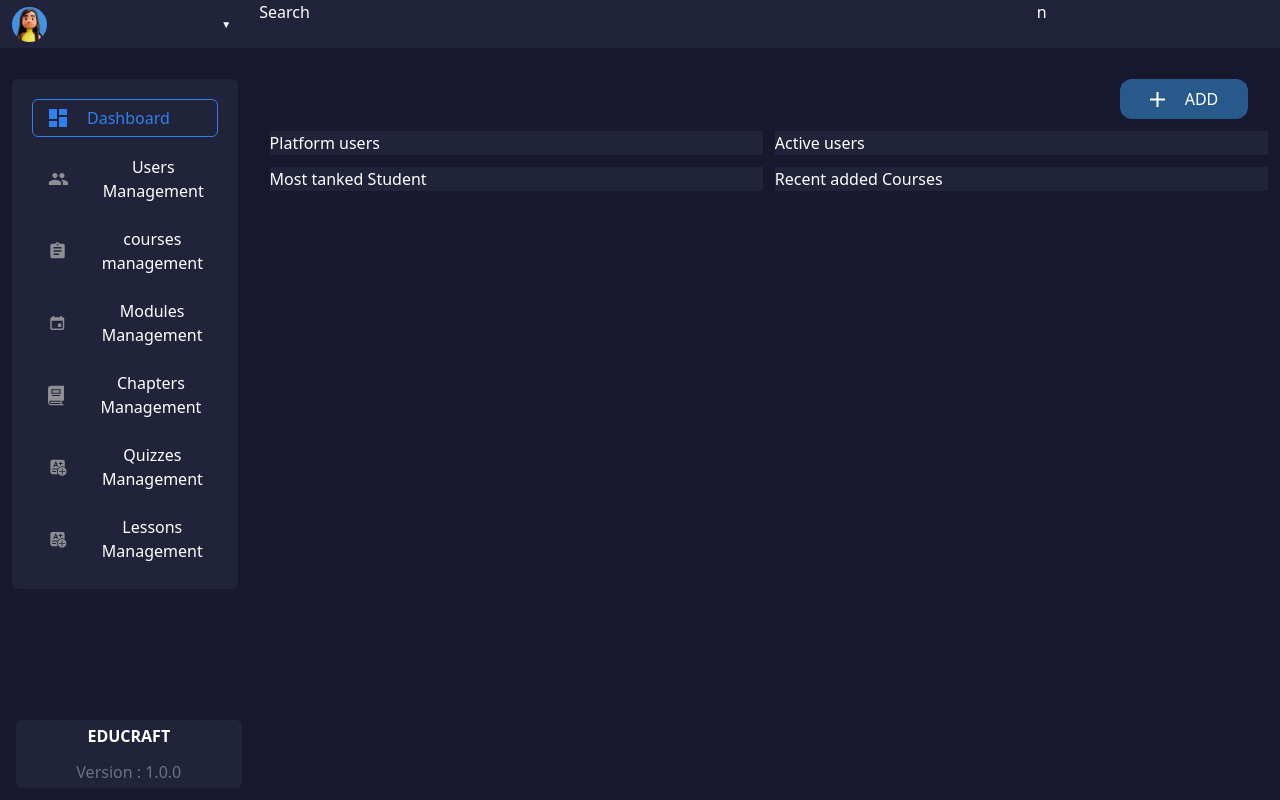
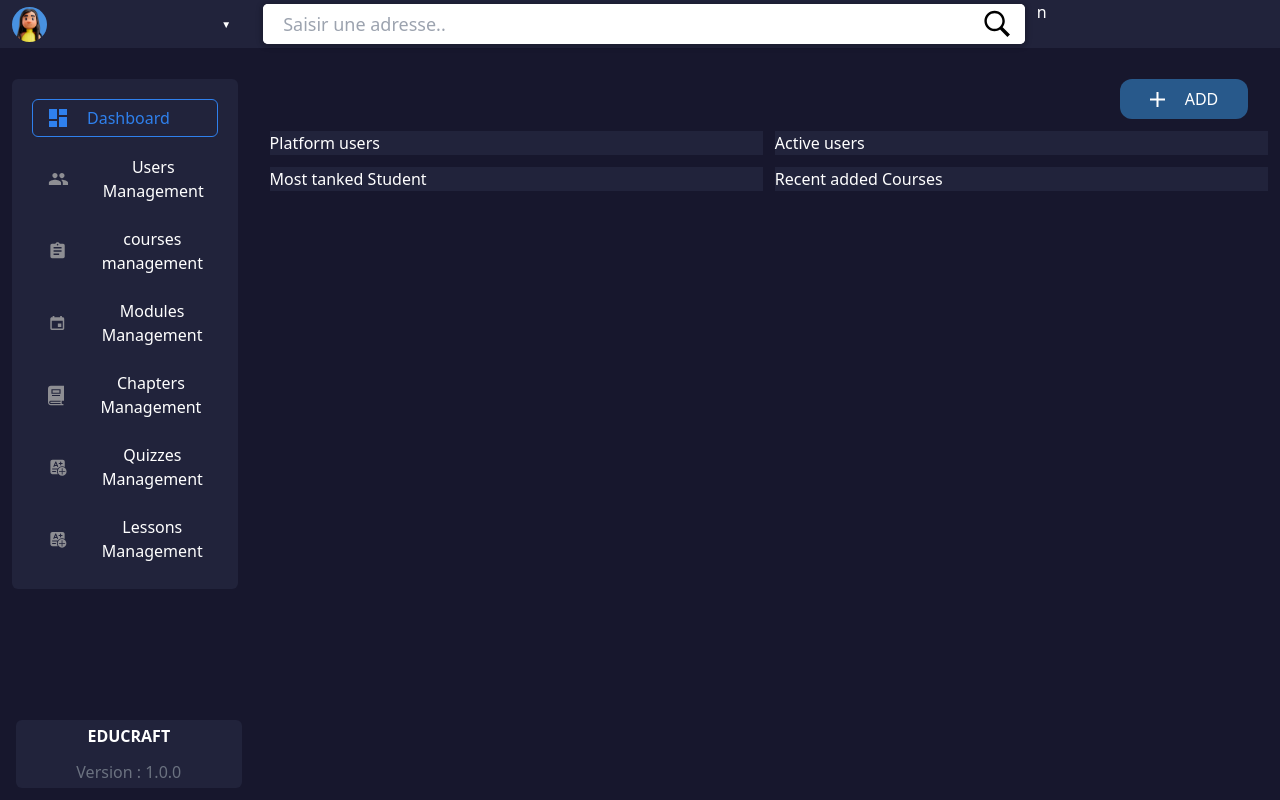
Before and after one commit to Hamza-El-Fahli/Educraft_Server, a Next.js app: page /dashboard in a window 1280 px wide. Built offline with nearby package versions, Linux system fonts and the light colour scheme.

Commit message:
wip: Header Component - add search bar

```diff
--- a/src/components/HeaderNav.tsx
+++ b/src/components/HeaderNav.tsx
@@ -3,6 +3,7 @@ import { useCurrentUser } from "@/hooks/useCurrentUser";
 import { useLogout } from "@/hooks/useLogout";
 import Image from "next/image";
 import { useRouter } from "next/navigation";
+import SearchComponent from "./SearchComponent";
 
 export default function HeaderNav({ activeView }: { activeView: string }) {
   const router = useRouter();
@@ -27,7 +28,7 @@ export default function HeaderNav({ activeView }: { activeView: string }) {
         </span>
         <span>▼</span>
       </div>
-      <div className="headerNav_search">Search</div>
+      <div className="headerNav_search"><SearchComponent /></div>
       <div className="headerNav_notification">n</div>
     </nav>
   );
--- /dev/null
+++ b/src/components/SearchComponent.tsx
@@ -0,0 +1,61 @@
+import React, { ChangeEvent, useState } from 'react';
+import './../styles/searchBar.css'; // Make sure to create and import the corresponding CSS file for styling
+
+const suggestions = [
+    "Channel", "CodingLab", "CodingNepal", "YouTube", "YouTuber", "YouTube Channel",
+    "Blogger", "Bollywood", "Vlogger", "Vehicles", "Facebook", "Freelancer",
+    "Facebook Page", "Designer", "Developer", "Web Designer", "Web Developer",
+    "Login Form in HTML & CSS", "How to learn HTML & CSS", "How to learn JavaScript",
+    "How to become Freelancer", "How to become Web Designer", "How to start Gaming Channel",
+    "How to start YouTube Channel", "What does HTML stand for?", "What does CSS stand for?"
+  ];
+
+  const SearchComponent: React.FC = () => {
+    const [searchText, setSearchText] = useState<string>('');
+    const [filteredSuggestions, setFilteredSuggestions] = useState<string[]>([]);
+
+    const handleInputChange = (event: ChangeEvent<HTMLInputElement>) => {
+      const userData = event.target.value;
+      setSearchText(userData);
+
+      if (userData) {
+        const filteredData = suggestions.filter((data) =>
+          data.toLowerCase().startsWith(userData.toLowerCase())
+        );
+        setFilteredSuggestions(filteredData);
+      } else {
+        setFilteredSuggestions([]);
+      }
+    };
+
+    const selectSuggestion = (suggestion: string) => {
+      setSearchText(suggestion);
+      setFilteredSuggestions([]);
+    };
+
+    return (
+      <div className="container relative h-10">
+        <div className={`searchInput m-1  ${filteredSuggestions.length > 0 ? 'active' : ''}`}>
+          <input
+            type="text"
+            placeholder="Saisir une adresse.."
+            value={searchText}
+            onChange={handleInputChange}
+            className='h-10 '
+          />
+          <div className="resultBox absolute bg-white w-full">
+            {filteredSuggestions.map((suggestion, index) => (
+              <li key={index} onClick={() => selectSuggestion(suggestion)}>
+                {suggestion}
+              </li>
+            ))}
+          </div>
+          <div className="icon p-1">
+            <svg  xmlns="http://www.w3.org/2000/svg"  viewBox="0 0 50 50" width="30px" height="30px"><path d="M 21 3 C 11.601563 3 4 10.601563 4 20 C 4 29.398438 11.601563 37 21 37 C 24.355469 37 27.460938 36.015625 30.09375 34.34375 L 42.375 46.625 L 46.625 42.375 L 34.5 30.28125 C 36.679688 27.421875 38 23.878906 38 20 C 38 10.601563 30.398438 3 21 3 Z M 21 7 C 28.199219 7 34 12.800781 34 20 C 34 27.199219 28.199219 33 21 33 C 13.800781 33 8 27.199219 8 20 C 8 12.800781 13.800781 7 21 7 Z"/></svg>
+          </div>
+        </div>
+      </div>
+    );
+  };
+
+  export default SearchComponent;
--- /dev/null
+++ b/src/styles/searchBar.css
@@ -0,0 +1,82 @@
+@import url('https://fonts.googleapis.com/css2?family=Poppins:wght@200;300;400;500;600;700&display=swap');
+
+
+
+::selection {
+    color: #fff;
+    background: #664AFF;
+}
+
+
+.container .searchInput {
+    background: #ffffff;
+    color: black;
+    width: 100%;
+    border-radius: 5px;
+    position: relative;
+    box-shadow: 0px 1px 5px 3px rgba(0, 0, 0, 0.12);
+}
+
+.searchInput input {
+    width: 100%;
+    outline: none;
+    border: none;
+    border-radius: 5px;
+    padding: 0 60px 0 20px;
+    font-size: 18px;
+    box-shadow: 0px 1px 5px rgba(0, 0, 0, 0.1);
+}
+
+.searchInput.active input {
+    border-radius: 5px 5px 0 0;
+}
+
+.searchInput .resultBox {
+    padding: 0;
+    opacity: 0;
+    pointer-events: none;
+    max-height: 280px;
+    overflow-y: auto;
+}
+
+.searchInput.active .resultBox {
+    padding: 10px 8px;
+    opacity: 1;
+    pointer-events: auto;
+}
+
+.resultBox li {
+    list-style: none;
+    padding: 8px 12px;
+    display: none;
+    width: 100%;
+    cursor: default;
+    border-radius: 3px;
+}
+
+.searchInput.active .resultBox li {
+    display: block;
+}
+
+.resultBox li:hover {
+    background: #b40a0a;
+}
+
+.searchInput .icon {
+    position: absolute;
+    right: 0px;
+    top: 0px;
+    height: 100%;
+    width: 55px;
+    color: #644bff;
+    cursor: pointer;
+    padding: 5px;
+    border-radius: 0 5px 5px 50px;
+    transition-duration: .5s;
+    display: flex;
+    justify-content: center;
+}
+
+.icon:hover {
+    background-color: #644bff;
+}
```
Also changed, not shown: public/icons8-search.svg (added).
